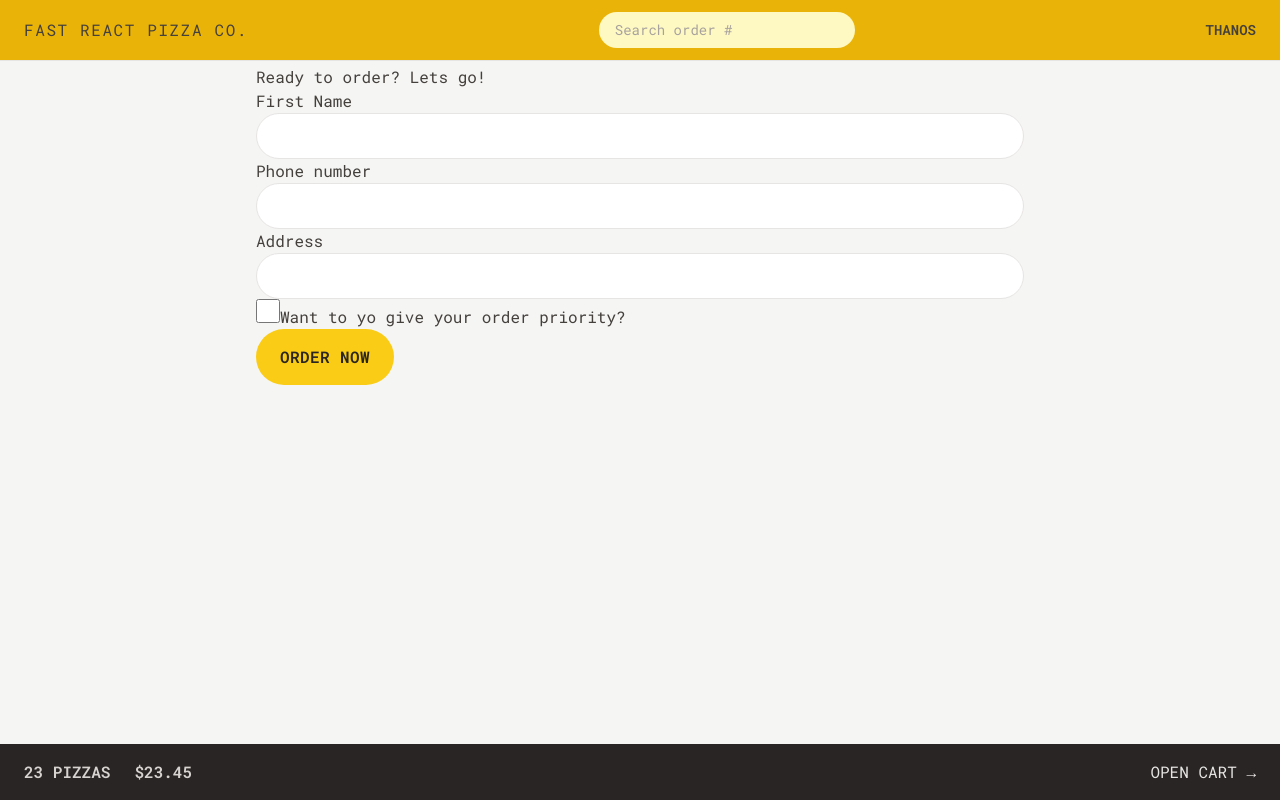
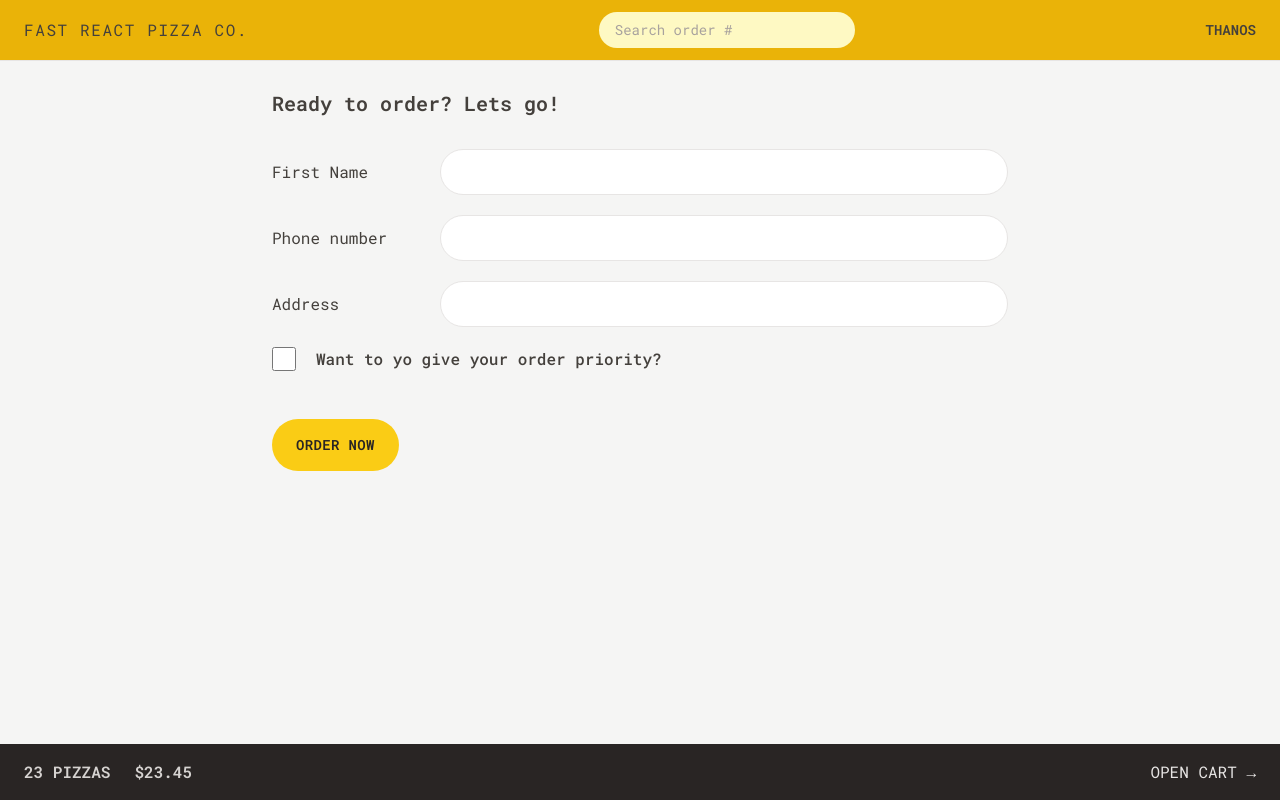
Before and after one commit to thanasisxatz1997/pizzaOrdering-web-app, a React (Vite) app: page /order/new in a window 1280 px wide. Built offline with nearby package versions, Linux system fonts and the light colour scheme.

Commit message:
create-order-component-styling

```diff
--- a/src/features/order/CreateOrder.jsx
+++ b/src/features/order/CreateOrder.jsx
@@ -42,31 +42,40 @@
   const cart = fakeCart;
 
   return (
-    <div>
-      <h2>Ready to order? Lets go!</h2>
+    <div className="px-4 py-6">
+      <h2 className="mb-8 text-xl font-semibold">Ready to order? Lets go!</h2>
 
       <Form method="POST">
-        <div>
-          <label>First Name</label>
-          <input type="text" name="customer" required className="input" />
+        <div className="mb-5 flex flex-col gap-2 sm:flex-row sm:items-center">
+          <label className="sm:basis-40">First Name</label>
+          <input type="text" name="customer" required className="input grow" />
         </div>
 
-        <div>
-          <label>Phone number</label>
-          <div>
-            <input type="tel" name="phone" required className="input" />
-          </div>
-          {formErrors?.phone && <p>{formErrors.phone}</p>}
-        </div>
-
-        <div>
-          <label>Address</label>
-          <div>
-            <input type="text" name="address" required className="input" />
+        <div className="mb-5 flex flex-col gap-2 sm:flex-row sm:items-center">
+          <label className="sm:basis-40">Phone number</label>
+          <div className="grow">
+            <input type="tel" name="phone" required className="input w-full" />
+            {formErrors?.phone && (
+              <p className="mt-2 rounded-md bg-red-100 p-2 text-xs text-red-700">
+                {formErrors.phone}
+              </p>
+            )}
           </div>
         </div>
 
-        <div>
+        <div className="mb-5 flex flex-col gap-2 sm:flex-row sm:items-center">
+          <label className="sm:basis-40">Address</label>
+          <div className="grow">
+            <input
+              type="text"
+              name="address"
+              required
+              className="input w-full"
+            />
+          </div>
+        </div>
+
+        <div className="mb-12 flex items-center gap-5">
           <input
             type="checkbox"
             name="priority"
@@ -79,7 +88,9 @@
             // value={withPriority}
             // onChange={(e) => setWithPriority(e.target.checked)}
           />
-          <label htmlFor="priority">Want to yo give your order priority?</label>
+          <label htmlFor="priority" className="font-medium">
+            Want to yo give your order priority?
+          </label>
         </div>
 
         <div>
--- a/src/index.css
+++ b/src/index.css
@@ -4,7 +4,7 @@
 
 @layer components {
   .input {
-    @apply w-full rounded-full border border-stone-200
+    @apply rounded-full border border-stone-200
     px-4 py-2 text-sm transition-all
     duration-300 placeholder:text-stone-400 focus:outline-none focus:ring
     focus:ring-yellow-400 md:px-6 md:py-3;
--- a/src/ui/Button.jsx
+++ b/src/ui/Button.jsx
@@ -2,12 +2,12 @@
 
 function Button({ children, disabled, to = '', type = 'primary' }) {
   const base =
-    'inline-block rounded-full bg-yellow-400 font-semibold uppercase tracking-wide text-stone-800 transition-colors duration-300 hover:bg-yellow-300 focus:bg-yellow-300 focus:outline-none focus:ring focus:ring-yellow-300 focus:ring-offset-2 disabled:cursor-not-allowed ';
+    'inline-block text-sm rounded-full bg-yellow-400 font-semibold uppercase tracking-wide text-stone-800 transition-colors duration-300 hover:bg-yellow-300 focus:bg-yellow-300 focus:outline-none focus:ring focus:ring-yellow-300 focus:ring-offset-2 disabled:cursor-not-allowed ';
 
   const styles = {
     primary: base + 'px-4 py-3 sm:px-6 sm:py-4',
     small: base + 'px-4 py-2 md:px-5 md:py-2.5 text-xs',
-    secondary: `inline-block rounded-full font-semibold border-2 border-stone-300
+    secondary: `inline-block text-sm rounded-full font-semibold border-2 border-stone-300
       uppercase tracking-wide text-stone-400 transition-colors duration-300 focus:text-stone-800
       hover:bg-stone-300 focus:bg-stone-300 focus:outline-none focus:ring hover:text-stone-800
       focus:ring-stone-200 focus:ring-offset-2 disabled:cursor-not-allowed px-4 py-2.5 sm:px-6 sm:py-3.5`,
```
